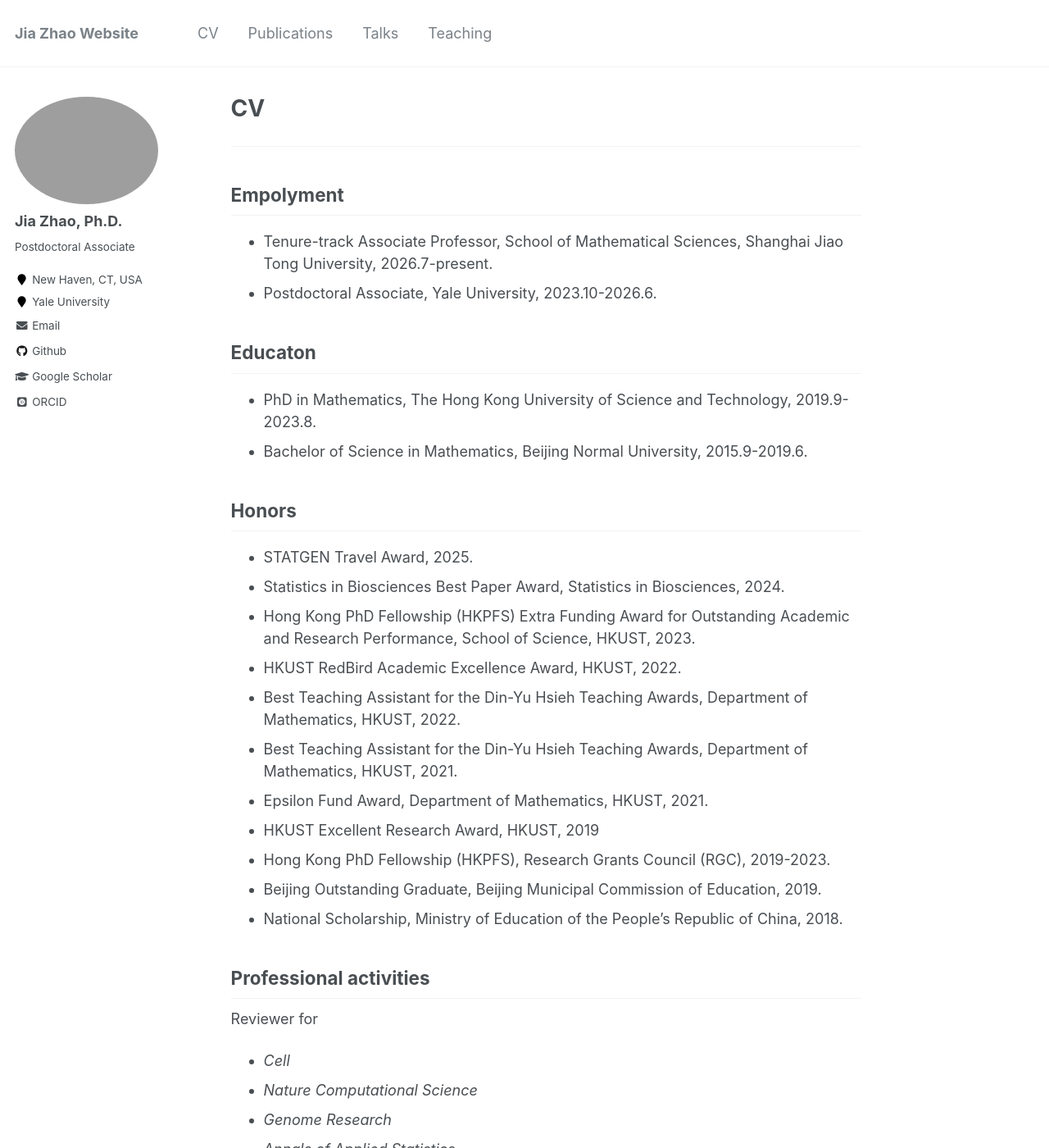
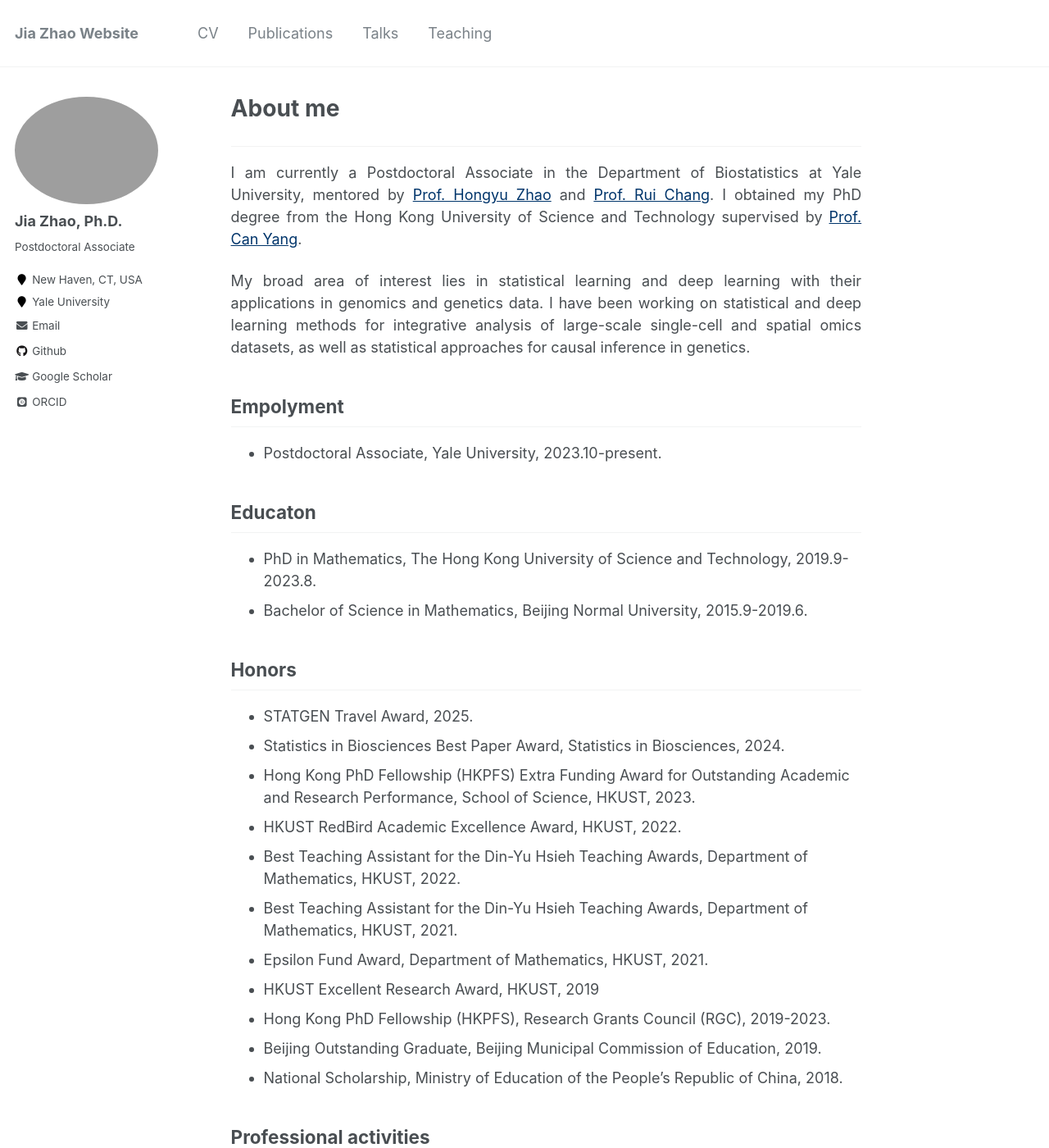
Before and after one commit to jiazhao97/jiazhao97.github.io, a Jekyll site: the page built from _pages/about.md, in a window 1280 px wide and 1400 px high. Shown: the whole window at 82% size. Built offline with Jekyll 4.4.1, drawn with Linux system fonts in a browser that asks for light colours; some web fonts are replaced; part of the change alters nothing that is shown.

Commit message:
Update cv.md

```diff
--- a/_pages/cv.md
+++ b/_pages/cv.md
@@ -1,11 +1,8 @@
 ---
-permalink: /
+layout: archive
 title: "CV"
-excerpt: "CV"
+permalink: /resume/
 author_profile: true
-redirect_from:
-  - /cv/
-  - /cv.html
 ---
 
 ------
```
